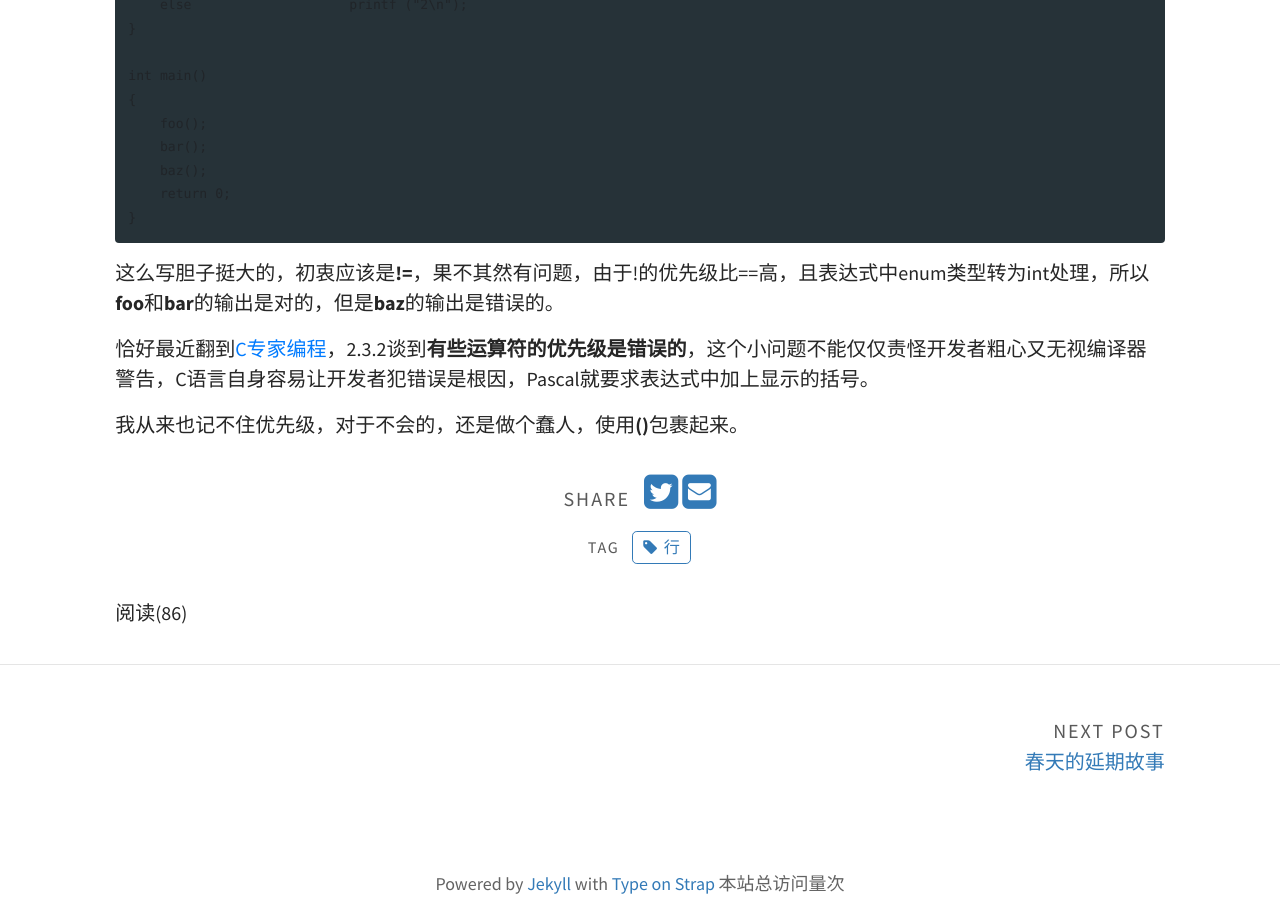
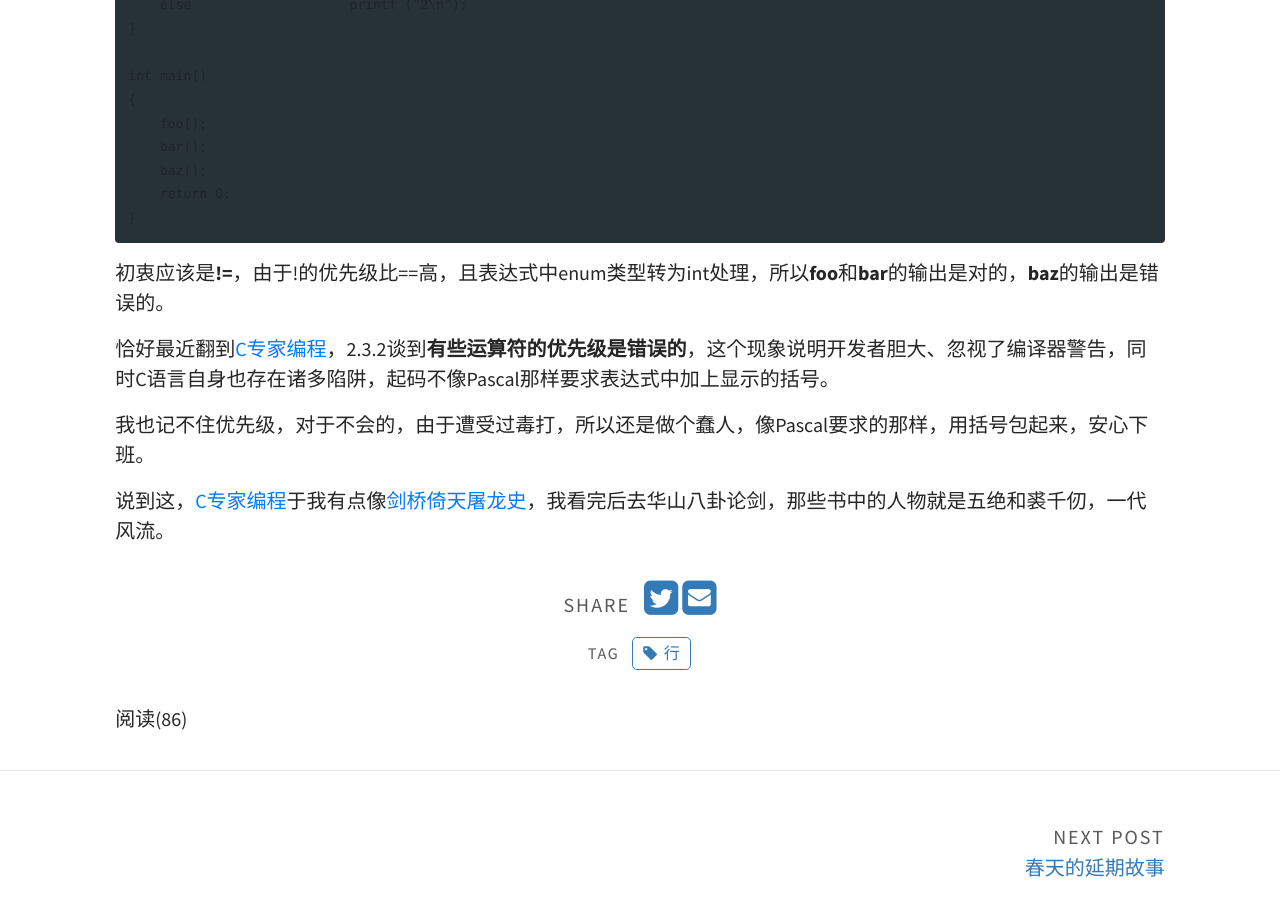
Before and after one commit to hubugui/hubugui.github.io, a Jekyll site: the page built from _posts/2023-10-22-优先级陷阱.md, in a window 1280 px wide and 900 px high, scrolled down 1097 px. Built offline with Jekyll 4.4.1, drawn with Linux system fonts in a browser that asks for light colours; comment, search, counter and statistics services are not loaded.

Commit message:
priority

````diff
--- a/_posts/2023-10-22-优先级陷阱.md
+++ b/_posts/2023-10-22-优先级陷阱.md
@@ -60,8 +60,10 @@ int main()
 }
 ```
 
-这么写胆子挺大的，初衷应该是**!=**，果不其然有问题，由于!的优先级比==高，且表达式中enum类型转为int处理，所以**foo**和**bar**的输出是对的，但是**baz**的输出是错误的。
+初衷应该是**!=**，由于!的优先级比==高，且表达式中enum类型转为int处理，所以**foo**和**bar**的输出是对的，**baz**的输出是错误的。
 
-恰好最近翻到[C专家编程](https://book.douban.com/subject/2377310/)，2.3.2谈到**有些运算符的优先级是错误的**，这个小问题不能仅仅责怪开发者粗心又无视编译器警告，C语言自身容易让开发者犯错误是根因，Pascal就要求表达式中加上显示的括号。
+恰好最近翻到[C专家编程](https://book.douban.com/subject/2377310/)，2.3.2谈到**有些运算符的优先级是错误的**，这个现象说明开发者胆大、忽视了编译器警告，同时C语言自身也存在诸多陷阱，起码不像Pascal那样要求表达式中加上显示的括号。
 
-我从来也记不住优先级，对于不会的，还是做个蠢人，使用**()**包裹起来。
+我也记不住优先级，对于不会的，由于遭受过毒打，所以还是做个蠢人，像Pascal要求的那样，用括号包起来，安心下班。
+
+说到这，[C专家编程](https://book.douban.com/subject/2377310/)于我有点像[剑桥倚天屠龙史](https://book.douban.com/subject/30287931/)，我看完后去华山八卦论剑，那些书中的人物就是五绝和裘千仞，一代风流。
````
